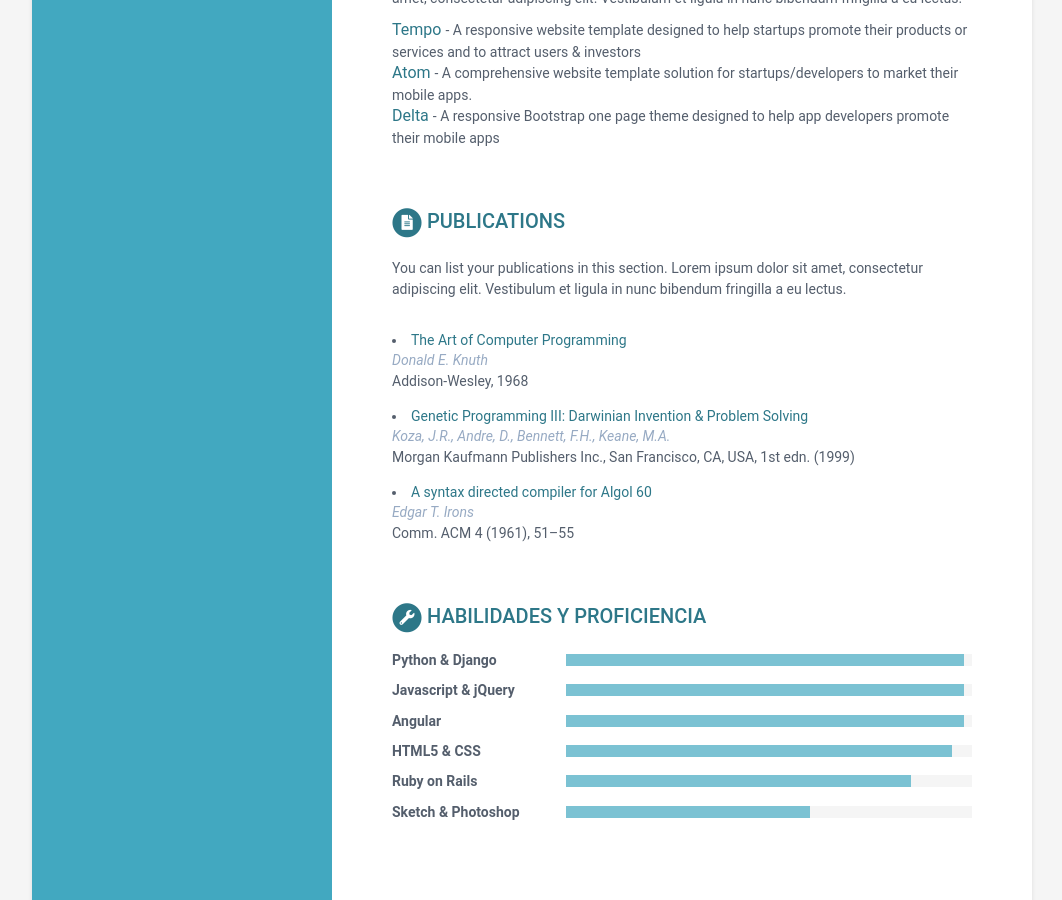
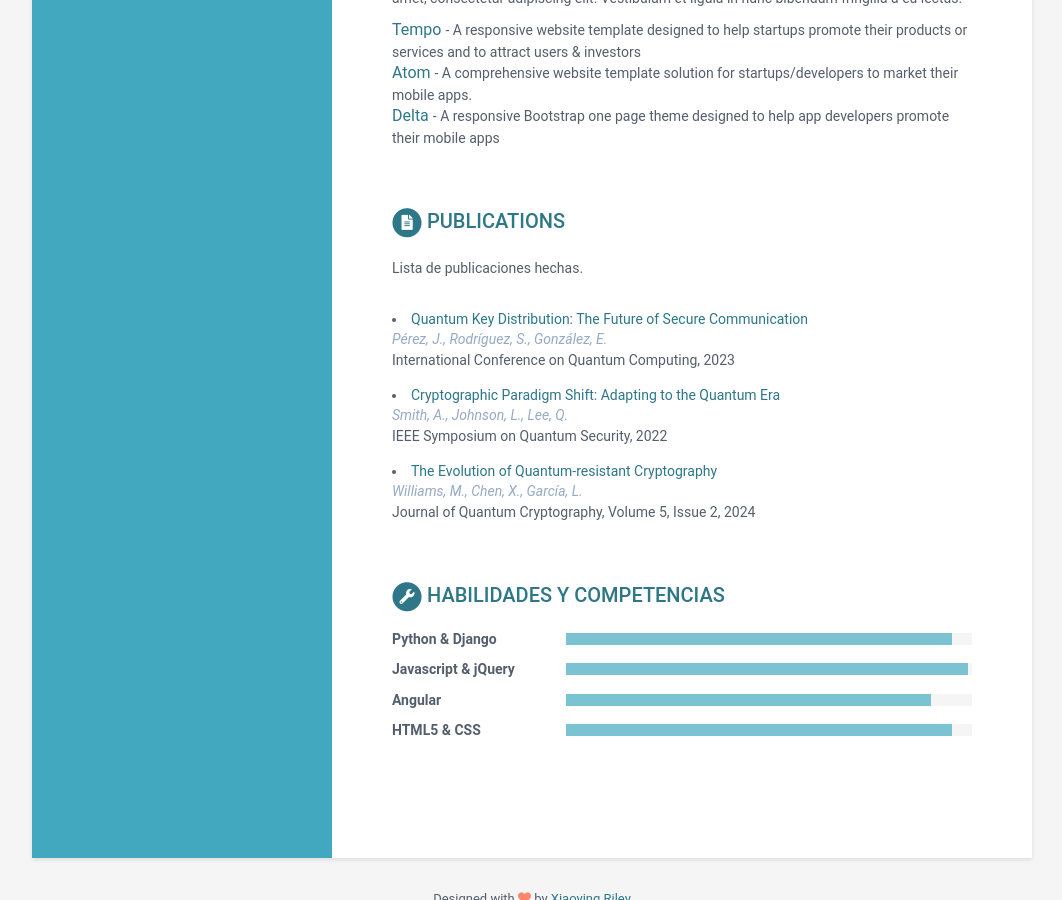
Before and after one commit to Proyecto-Fundamentos-Software/SitioWeb, a Jekyll site: the page built from index.html, in a window 1280 px wide and 900 px high, scrolled down 2267 px. Shown: the whole window, without its empty margins (108-1170 px from the left). Built offline with Jekyll 4.4.1, drawn with Linux system fonts in a browser that asks for light colours; some of the changed text lies outside the part shown.

Commit message:
Feature/arley (#6)
* Inicio

* Se agrega la experiencia en la HV

* Modificación de detalles de experiencias

* Modificación en publicaciones y experiencias

* Cambio de variables a inglés

* Cambio de title en Publicaciones

* Modificaciones en Skills

* Corrección de errores

---------

Co-authored-by: David Cuadros <123908840+davidjcuadros@users.noreply.github.com>

```diff
--- a/_data/data.yml
+++ b/_data/data.yml
@@ -105,12 +105,12 @@ education:
             el desarrollo de aplicaciones para dispositivos móviles utilizando las últimas
             tecnologías y herramientas disponibles en el mercado.
 experiences:
-    title: Experiences
+    title: Experiencias
     info:
-      - role: Lead Developer
-        time: 2015 - Present
+      - role: Desarrollador líder
+        time: 2019 - Pasado
         company: Startup Hubs, San Francisco
-        details: |
+        details:
           Durante los últimos años, he seguido desempeñándome como desarrollador líder en Startup
           Hubs, San Francisco. En esta etapa, he liderado la adopción de tecnologías emergentes y
           metodologías ágiles en nuestro proceso de desarrollo, lo que ha permitido una entrega más
@@ -119,10 +119,10 @@ experiences:
           colaborativo y de aprendizaje continuo. Además, he trabajado estrechamente con la alta
           dirección para desarrollar estrategias de crecimiento a largo plazo y para mantener a la
           empresa a la vanguardia de la innovación tecnológica.
-      - role: Senior Software Engineer
+      - role: Ingeniero de Software Senior
         time: 2014 - 2015
-        company: Google, London
-        details: |
+        company: Google, Londres
+        details:
           Como Ingeniero de Software Senior en Google, Londres, mi papel principal fue contribuir
           al desarrollo de productos y servicios de software de vanguardia. Trabajé en estrecha
           colaboración con equipos multidisciplinarios para diseñar, desarrollar y mantener
@@ -133,7 +133,7 @@ experiences:
       - role: Desarrollador de UI
         time: 2012 - 2014
         company: Amazon, Londres
-        details: |
+        details:
           Como Desarrollador de UI en Amazon, Londres, mi función principal fue diseñar y
           desarrollar interfaces de usuario eficientes y atractivas para aplicaciones web y móviles.
           Trabajé en colaboración con equipos de diseño y desarrollo para traducir los requisitos de
@@ -141,9 +141,8 @@ experiences:
           me encargué de la optimización del rendimiento y la compatibilidad multiplataforma de las
           interfaces de usuario, asegurando una experiencia de usuario óptima en diferentes
           dispositivos y navegadores.
-
 certifications:
-      title: Certifications
+      title: Certificaciones
       list:
         - name: CV Builder
           start: 2020
@@ -184,8 +183,8 @@ certifications:
             sólidas en el uso avanzado de Git y GitHub, lo que me ha permitido contribuir de manera
             efectiva a proyectos de código abierto y colaborativos.
 projects:
-    title: Projects
-    intro: >
+    title: Proyectos
+    intro:
       You can list your side projects in this
       section. Lorem ipsum dolor sit amet, consectetur adipiscing elit.
       Vestibulum et ligula in nunc bibendum fringilla a eu lectus.
@@ -231,47 +230,39 @@ oss:
 
 publications:
     title: Publications
-    intro: |
-      You can list your publications in this section. Lorem ipsum dolor sit
-      amet, consectetur adipiscing elit. Vestibulum et ligula in nunc
-      bibendum fringilla a eu lectus.
+    intro:
+      Lista de publicaciones hechas.
     papers:
-      - title: The Art of Computer Programming
-        link: "#"
-        authors: Donald E. Knuth
-        conference: Addison-Wesley, 1968
+      - title: "Quantum Key Distribution: The Future of Secure Communication"
+        link: "https://example.com/quantum-key-distribution"
+        authors: Pérez, J., Rodríguez, S., González, E.
+        conference: "International Conference on Quantum Computing, 2023"
 
-      - title: "Genetic Programming III: Darwinian Invention &amp; Problem Solving"
-        link: "#"
-        authors: Koza, J.R., Andre, D., Bennett, F.H., Keane, M.A.
-        conference: "Morgan Kaufmann Publishers Inc., San Francisco, CA, USA, 1st edn. (1999)"
+      - title: "Cryptographic Paradigm Shift: Adapting to the Quantum Era"
+        link: "https://example.com/cryptographic-paradigm-shift"
+        authors: Smith, A., Johnson, L., Lee, Q.
+        conference: "IEEE Symposium on Quantum Security, 2022"
 
-      - title: A syntax directed compiler for Algol 60
-        link: "#"
-        authors: Edgar T. Irons
-        conference: "Comm. ACM 4 (1961), 51–55"
+      - title: "The Evolution of Quantum-resistant Cryptography"
+        link: "https://example.com/evolution-quantum-cryptography"
+        authors: Williams, M., Chen, X., García, L.
+        conference: "Journal of Quantum Cryptography, Volume 5, Issue 2, 2024"
 
 skills:
-    title: Habilidades y Proficiencia
-
+    title: Habilidades y Competencias
     toolset:
       - name: Python & Django
-        level: 98%
+        level: 95%
 
       - name: Javascript & jQuery
-        level: 98%
+        level: 99%
 
       - name: Angular
-        level: 98%
+        level: 90%
 
       - name: HTML5 & CSS
         level: 95%
 
-      - name: Ruby on Rails
-        level: 85%
-
-      - name: Sketch & Photoshop
-        level: 60%
 
 footer: >
     Designed with <i class="fas fa-heart"></i> by <a href="http://themes.3rdwavemedia.com" target="_blank" rel="nofollow">Xiaoying Riley</a>
```
